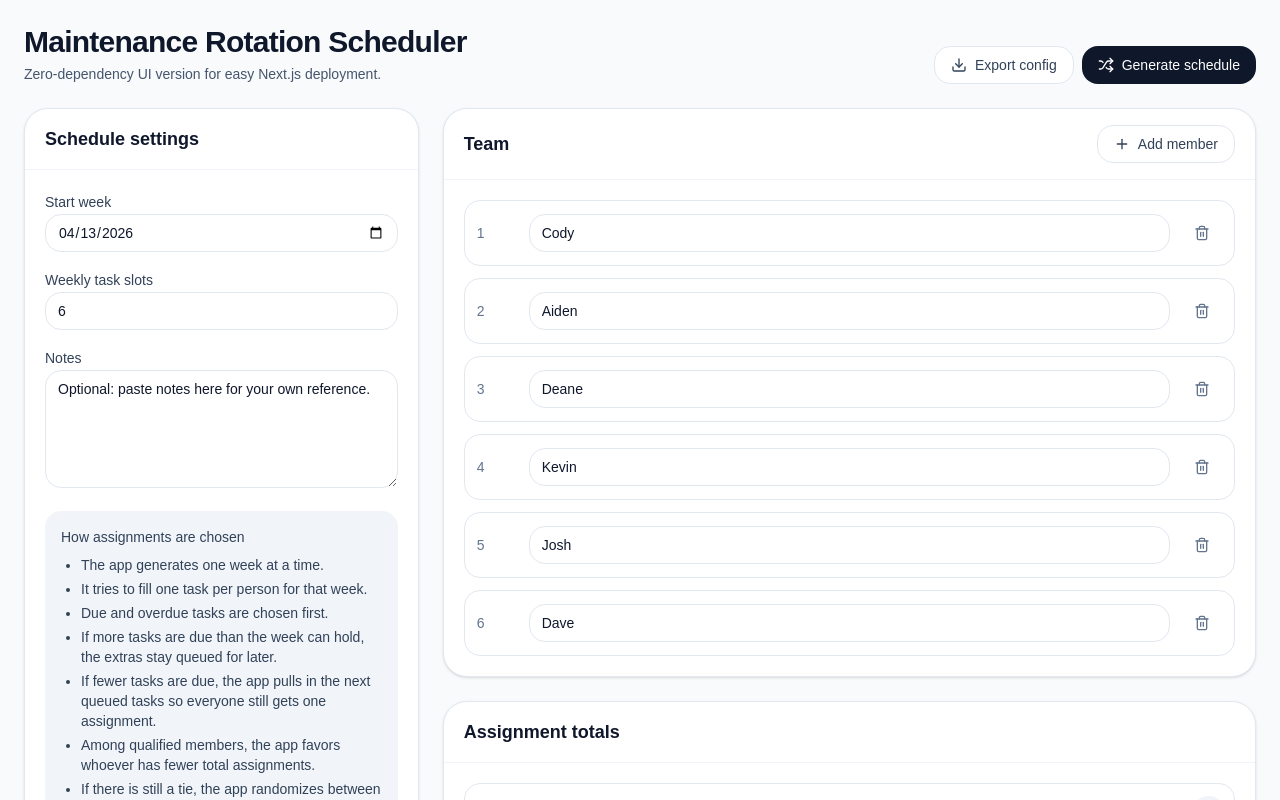
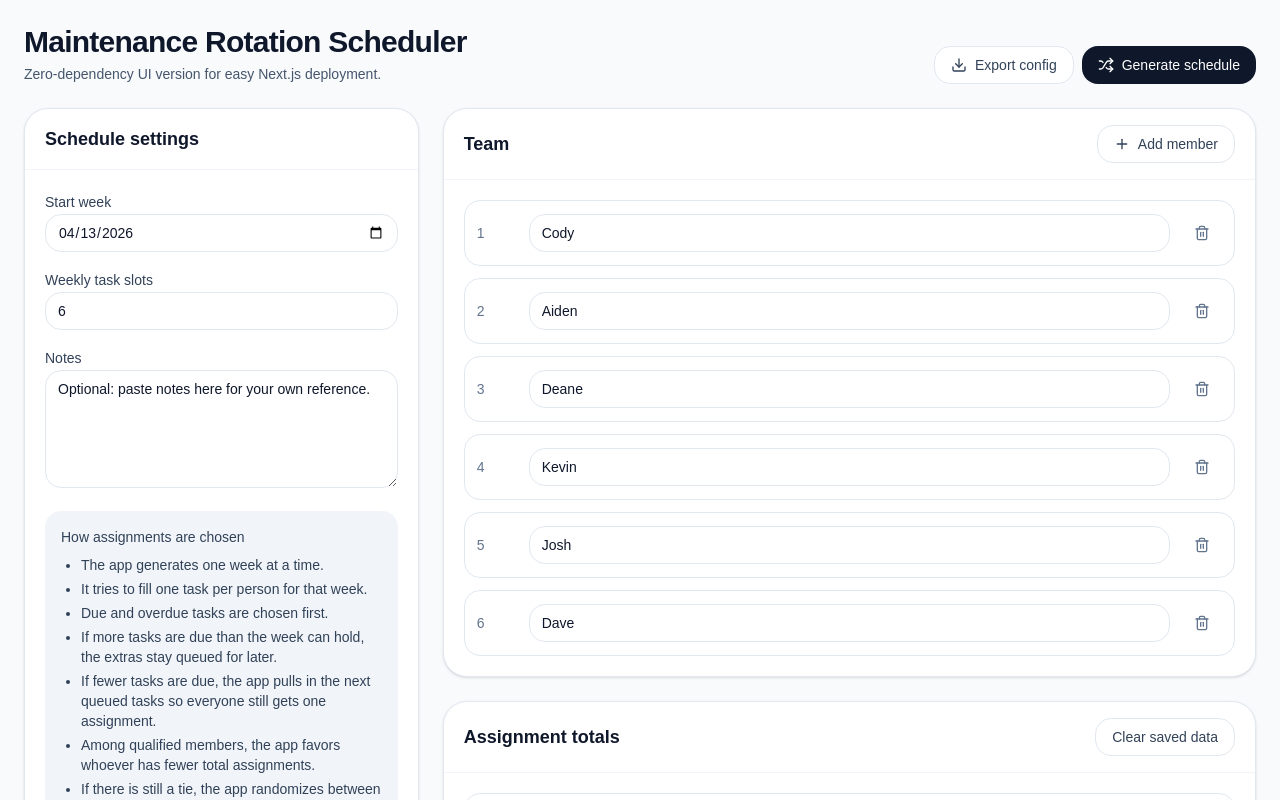
Before and after one commit to garrettkwsd/maintenance-scheduler, a Next.js app: page / in a window 1280 px wide. Shown: the top 800 px of the page. Built offline with nearby package versions, Linux system fonts and the light colour scheme.

Commit message:
Add localStorage persistence

```diff
--- a/app/page.tsx
+++ b/app/page.tsx
@@ -1,5 +1,6 @@
 "use client";
-import React, { useMemo, useState } from "react";
+
+import React, { useEffect, useMemo, useState } from "react";
 import { Trash2, Plus, Shuffle, Download } from "lucide-react";
 
 type TeamMember = {
@@ -59,15 +60,15 @@ type ButtonProps = React.ButtonHTMLAttributes<HTMLButtonElement> & {
 };
 
 type TextInputProps = React.InputHTMLAttributes<HTMLInputElement>;
-
 type TextAreaProps = React.TextareaHTMLAttributes<HTMLTextAreaElement>;
-
 type CheckInputProps = React.InputHTMLAttributes<HTMLInputElement>;
 
 type PillProps = {
   children: React.ReactNode;
   tone?: "default" | "danger";
 };
+
+const STORAGE_KEY = "maintenance_scheduler_data";
 
 const uid = (): string => Math.random().toString(36).slice(2, 10);
 
@@ -100,6 +101,21 @@ const initialTasks: Task[] = [
   { id: uid(), name: "Team Sweep", frequencyWeeks: 12, qualifiedNames: ["Cody", "Josh", "Aiden", "Deane", "Kevin", "Dave"], lastCompleted: "", assignEntireTeam: true },
   { id: uid(), name: "Sand Blast", frequencyWeeks: 4, qualifiedNames: ["Cody", "Josh", "Aiden", "Deane", "Kevin"], lastCompleted: "", assignEntireTeam: false },
 ];
+
+function saveToStorage(data: { team: TeamMember[]; tasks: Task[]; history: HistoryRow[] }): void {
+  if (typeof window === "undefined") return;
+  localStorage.setItem(STORAGE_KEY, JSON.stringify(data));
+}
+
+function loadFromStorage(): { team?: TeamMember[]; tasks?: Task[]; history?: HistoryRow[] } | null {
+  if (typeof window === "undefined") return null;
+  try {
+    const raw = localStorage.getItem(STORAGE_KEY);
+    return raw ? JSON.parse(raw) : null;
+  } catch {
+    return null;
+  }
+}
 
 function addWeeks(dateStr: string, weeks: number): Date {
   const d = new Date(`${dateStr}T00:00:00`);
@@ -438,6 +454,18 @@ export default function MaintenanceSchedulerApp() {
   const [generated, setGenerated] = useState<ScheduleResult | null>(null);
   const [seedNote, setSeedNote] = useState<string>("Optional: paste notes here for your own reference.");
 
+  useEffect(() => {
+    const saved = loadFromStorage();
+    if (!saved) return;
+    if (Array.isArray(saved.team) && saved.team.length) setTeam(saved.team);
+    if (Array.isArray(saved.tasks) && saved.tasks.length) setTasks(saved.tasks);
+    if (Array.isArray(saved.history)) setHistory(saved.history);
+  }, []);
+
+  useEffect(() => {
+    saveToStorage({ team, tasks, history });
+  }, [team, tasks, history]);
+
   const stats = useMemo(() => {
     const all: { memberId: string }[] = [...history];
     if (generated) {
@@ -543,6 +571,13 @@ export default function MaintenanceSchedulerApp() {
     );
   };
 
+  const clearSavedData = () => {
+    if (typeof window !== "undefined") {
+      localStorage.removeItem(STORAGE_KEY);
+      window.location.reload();
+    }
+  };
+
   return (
     <div className="min-h-screen bg-slate-50 p-6 text-slate-900">
       <div className="mx-auto max-w-7xl space-y-6">
@@ -596,6 +631,7 @@ export default function MaintenanceSchedulerApp() {
                     <li>Among qualified members, the app favors whoever has fewer total assignments.</li>
                     <li>If there is still a tie, the app randomizes between those tied members.</li>
                     <li>Any task marked as a teamwide task assigns every team member for that week.</li>
+                    <li>Team, tasks, and history are saved in this browser automatically.</li>
                   </ul>
                 </div>
               </div>
@@ -671,7 +707,10 @@ export default function MaintenanceSchedulerApp() {
               </div>
             </SectionCard>
 
-            <SectionCard title="Assignment totals">
+            <SectionCard
+              title="Assignment totals"
+              action={<SecondaryButton onClick={clearSavedData}>Clear saved data</SecondaryButton>}
+            >
               <div className="space-y-3">
                 {stats.map((row) => (
                   <div key={row.name} className="rounded-2xl border border-slate-200 bg-white p-3">
```
